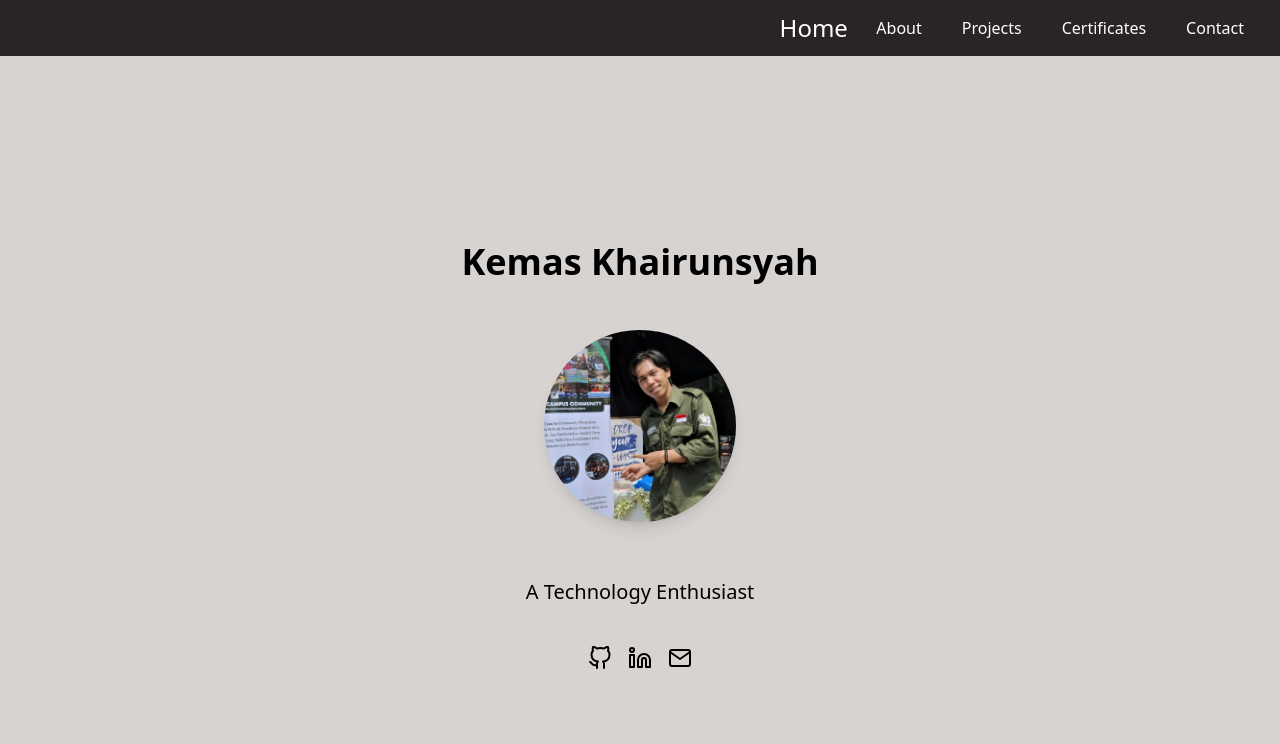
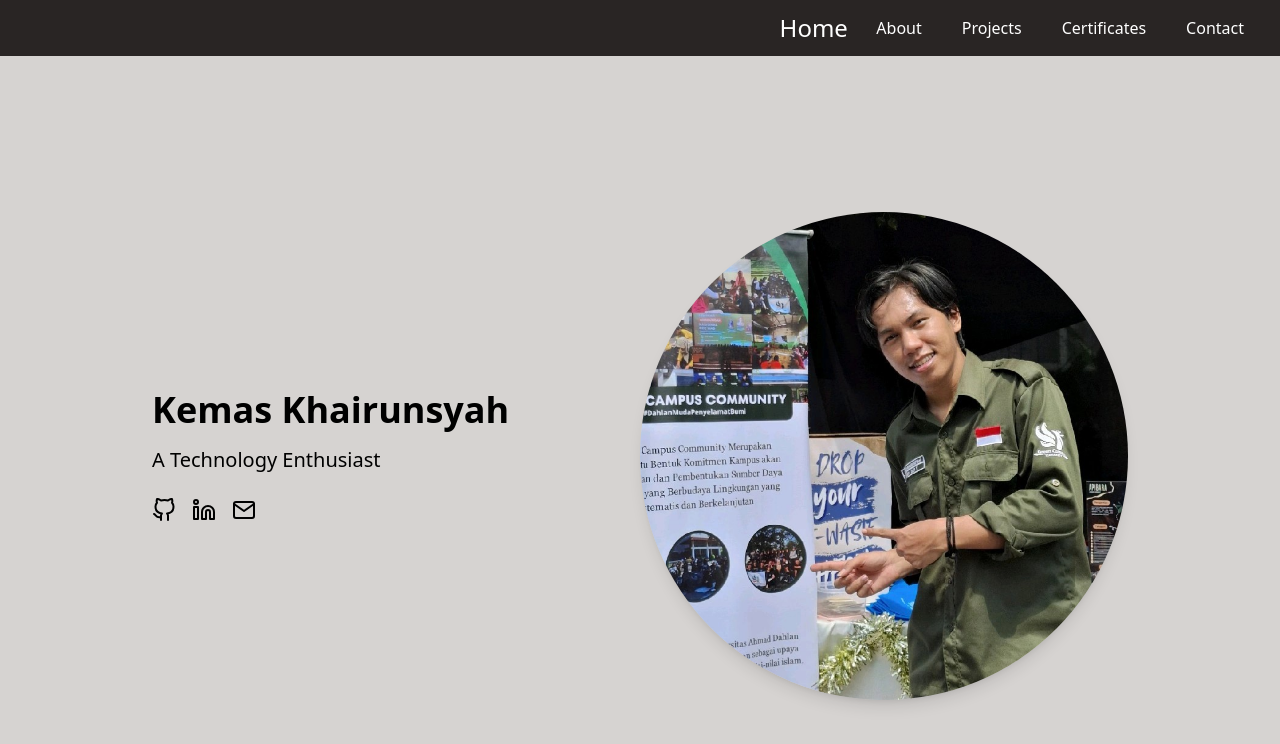
Before and after one commit to herros27/syh-kemzz, a React (Vite) app: page / in a window 1280 px wide. Shown: the top 744 px of the page. Built offline with nearby package versions, Linux system fonts and the light colour scheme.

Commit message:
Update Header.jsx

```diff
--- a/src/components/Header.jsx
+++ b/src/components/Header.jsx
@@ -3,23 +3,19 @@ import { GitHubIcon, LinkedInIcon, MailIcon } from './icons';
 import { AnimatedSection } from './AnimatedSection';
 
 export const Header = () => (
-  <header className="shadow-lg min-h-screen flex flex-col justify-center items-center w-full bg-bg">
-    <div className="container mx-auto px-6 py-16 text-center">
+  <header className="shadow-lg min-h-screen flex flex-col md:flex-row md:justify-between w-full bg-bg">
+    <div className="container md:max-w-screen-lg mx-auto px-6 py-16 text-center md:text-left md:flex md:items-center">
+      <div className="md:w-1/2">
         <h1 className="text-4xl font-bold text-gray-800 mb-4">
           Kemas Khairunsyah
         </h1>
-      <AnimatedSection className="flex justify-center items-center">
-        <img
-          src="/profile.jpg" // Ganti dengan nama file yang sesuai
-          alt="Foto Diri"
-          className="rounded-full w-48 object-cover shadow-lg m-8"
-        />
-      </AnimatedSection>
-      <p className="text-xl text-gray-500 m-6">
+        <AnimatedSection>
+          <p className="text-xl text-gray-500 m-6 md:m-0">
             A Technology Enthusiast
           </p>
+        </AnimatedSection>
         <AnimatedSection>
-        <div className="flex space-x-4 mt-10 justify-center items-center">
+          <div className="flex space-x-4 mt-10 md:mt-6 justify-center md:justify-start">
             <a href="https://github.com/herros27" className="hover:text-gray-900">
               <GitHubIcon />
             </a>
@@ -32,5 +28,15 @@ export const Header = () => (
           </div>
         </AnimatedSection>
       </div>
+
+      <AnimatedSection className="md:w-1/2 flex justify-center md:justify-center">
+        <img
+          src="/profile.jpg" // Ganti dengan nama file yang sesuai
+          alt="Foto Diri"
+          className="rounded-full object-cover shadow-lg m-8"
+          style={{ width: '100rem' }} // Menggunakan gaya inline untuk ukuran khusus
+        />
+      </AnimatedSection>
+    </div>
   </header>
 );
```
Lines whose indentation alone changed are shown as unchanged.
